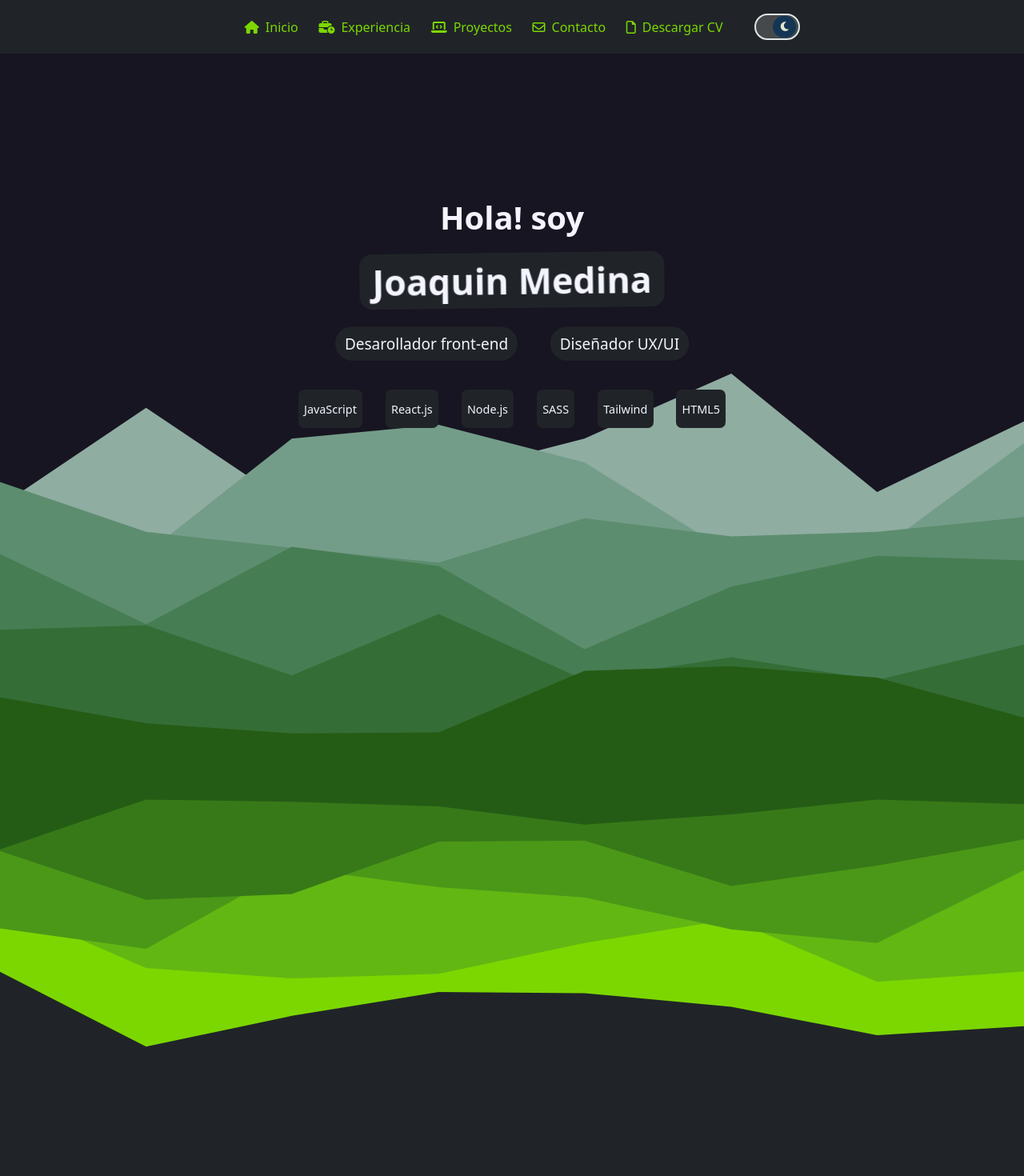
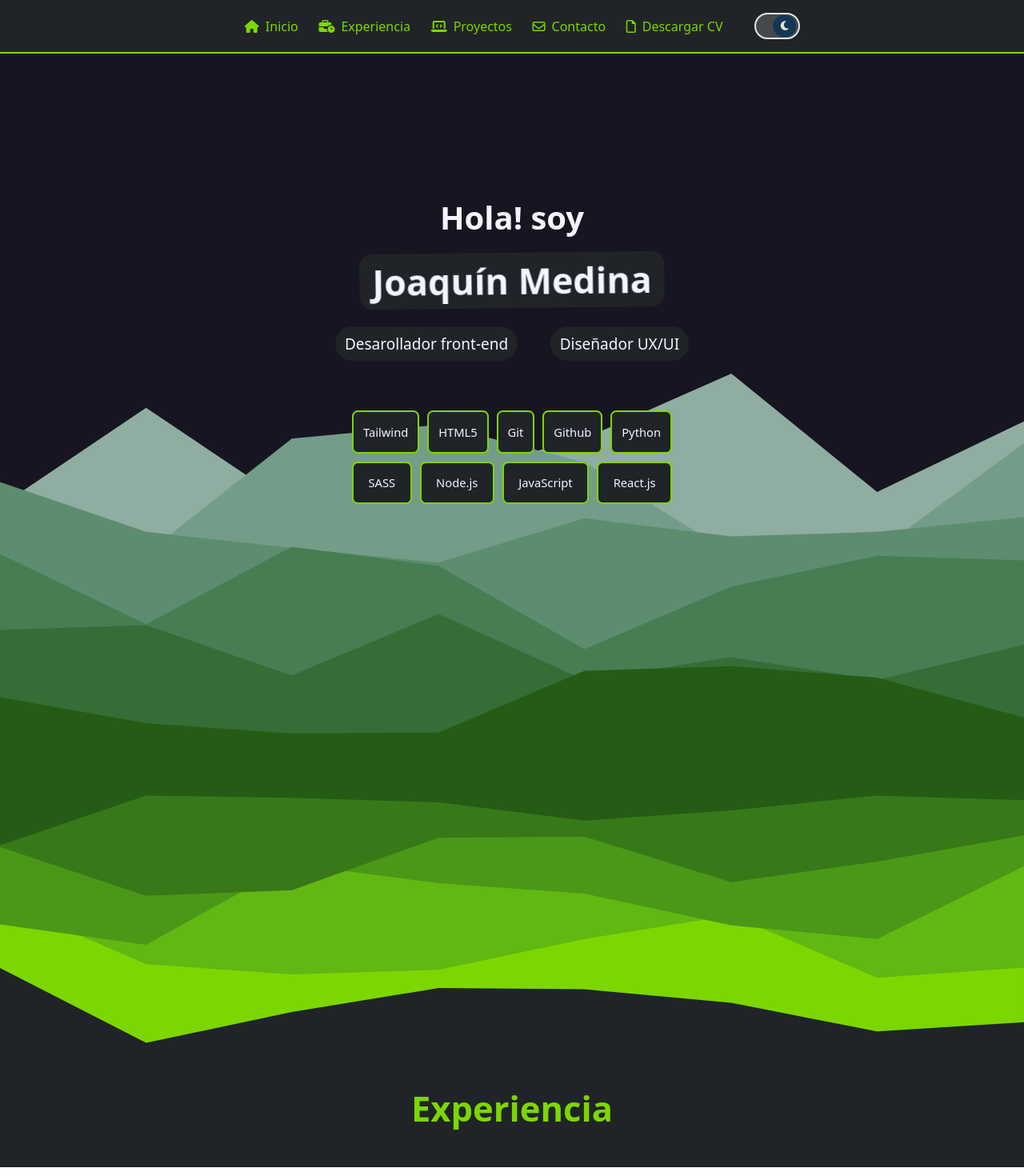
Before and after one commit to joaco659/basicportfolio, a React (Vite) app: page / in a window 1280 px wide. Shown: the top 1470 px of the page at 80% size. Built offline with nearby package versions, Linux system fonts and the light colour scheme.

Commit message:
pequeños detalles arreglados, experiencia a añadir

```diff
--- a/src/App.jsx
+++ b/src/App.jsx
@@ -9,12 +9,15 @@ import ThemeContext from "./contexts/theme-context.jsx";
 import Topbar from "./components/Topbar.jsx";
 
 const TECHNOLOGIES = [
+  "Tailwind",
+  "HTML5",
+  "Git",
+  "Github",
+  "Python",
+  "SASS",
+  "Node.js",
   "JavaScript",
   "React.js",
-  "Node.js",
-  "SASS",
-  "Tailwind",
-  "HTML5",
 ];
 
 function App() {
@@ -32,7 +35,7 @@ function App() {
           <div id="inicio">
             <div className="presentation">
               <h3>Hola! soy</h3>
-              <h2>Joaquin Medina</h2>
+              <h2>Joaquín Medina</h2>
               <ul className="titles">
                 <li>Desarollador front-end</li>
                 <li>Diseñador UX/UI</li>
@@ -52,6 +55,9 @@ function App() {
           src={`./layered-peaks-2-${theme}.svg`}
           alt="Capa de musgo que cae hacia abajo"
         />
+        <div id="experiencia">
+          <h3>Experiencia</h3>
+        </div>
       </div>
     </ThemeContext.Provider>
   );
--- a/src/App.scss
+++ b/src/App.scss
@@ -7,6 +7,7 @@
     // Arregla una linea a la izquierda de la imagen
     width: calc(100% + 1px);
     margin-left: -1px;
+    margin-bottom: -10px;
   }
 }
 
@@ -218,20 +219,32 @@
   .technologies {
     display: flex;
     justify-content: center;
+    flex-flow: row wrap;
     align-items: center;
     position: absolute;
-    bottom: -40%;
-    width: 100%;
+    bottom: -85%;
+    gap: 10px;
+    width: 25rem;
 
     &__skill {
       @include themify($app-themes) {
         background-color: themed("bgColor1");
+        border: 2px solid themed("textColor1");
       }
-      font-size: clamp(0.9rem, 1.1vw, 1.1rem);
+      flex-grow: 1;
+      font-size: clamp(0.9rem, 1.15vw, 1.1rem);
       padding: 1em 0.5em;
       border-radius: 0.5em;
-      margin: 0 1em;
+      text-align: center;
+      transition: transform 0.2s;
 
+      &:hover {
+        -webkit-transform: scale(1.1);
+        transform: scale(1.1);
+        @include themify($app-themes) {
+          color: themed("textColor1");
+        }
+      }
       // Animacion descartada
       // @for $i from 1 through 6 {
       //   &:nth-child(#{$i}) {
@@ -252,11 +265,31 @@
 }
 
 .transition-peak {
+  // position: absolute;
+  // z-index: -1;
   width: calc(100% + 1px);
   margin-left: -1px;
-  margin-top: -5px;
+  margin-bottom: -5px;
   @include themify($app-themes) {
     background-color: themed("bgColor1");
   }
   transition: background 0.2s;
 }
+
+#experiencia {
+  width: 100%;
+  display: flex;
+  justify-content: center;
+  align-items: center;
+  transition: background 0.2s;
+  @include themify($app-themes) {
+    background-color: themed("bgColor1");
+  }
+
+  h3 {
+    @include themify($app-themes) {
+      color: themed("textColor1");
+    }
+    font-size: clamp(2.4rem, 3.4vw, 3.5rem);
+  }
+}
--- a/src/styles/Topbar.scss
+++ b/src/styles/Topbar.scss
@@ -8,6 +8,7 @@
   z-index: 30;
   justify-content: center;
   align-items: center;
+  border-bottom: 2px solid $green-primary;
   @include themify($topbar-themes) {
     background-color: themed("bgColorTopbar");
   }
--- a/src/styles/theme-variables.scss
+++ b/src/styles/theme-variables.scss
@@ -29,7 +29,7 @@ $white-primary: #f4f4ff;
 $white-secondary: #dee7e7;
 
 $app-themes: (
-   light: (
+  light: (
     bgColor1: $white-primary,
     bgColor2: $white-secondary,
     textColor1: $green-secondary,
```
Also changed, not shown: public/layered-peaks-2-dark.svg, public/layered-peaks-2-light.svg.
